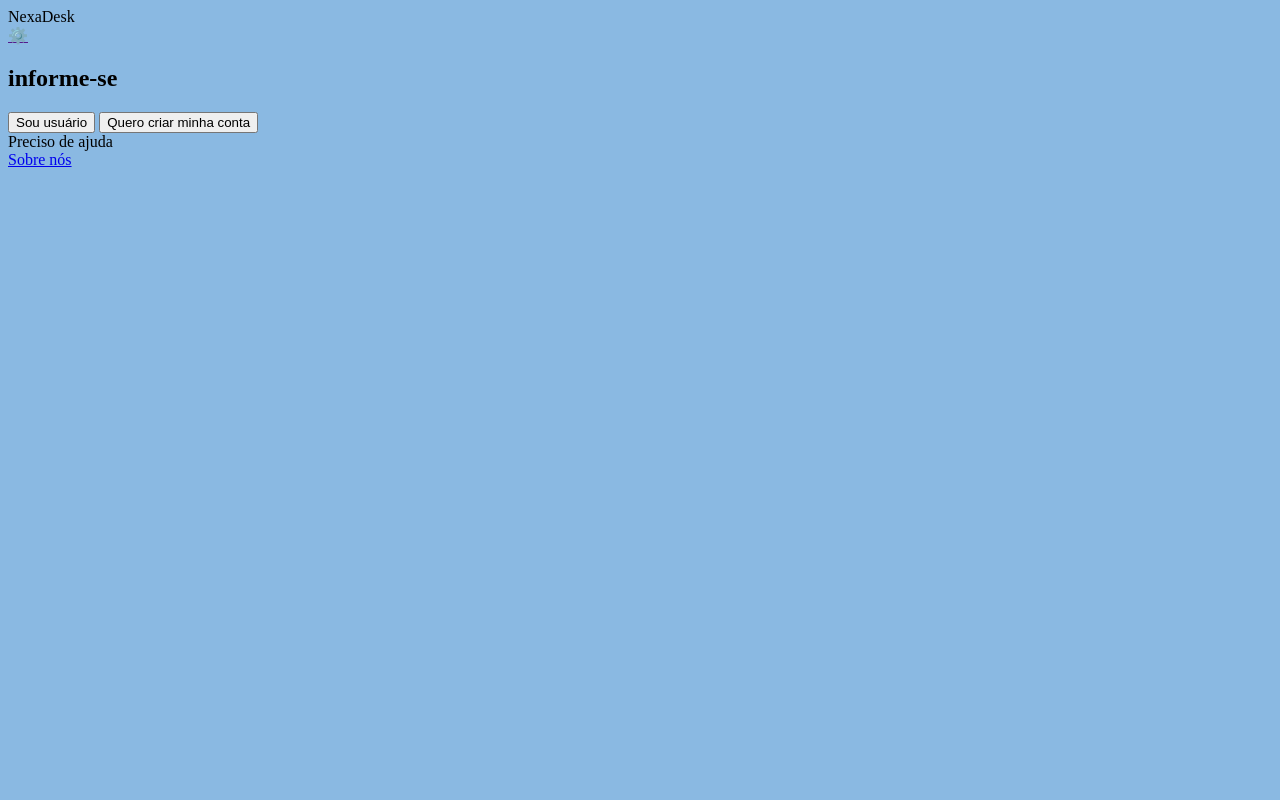
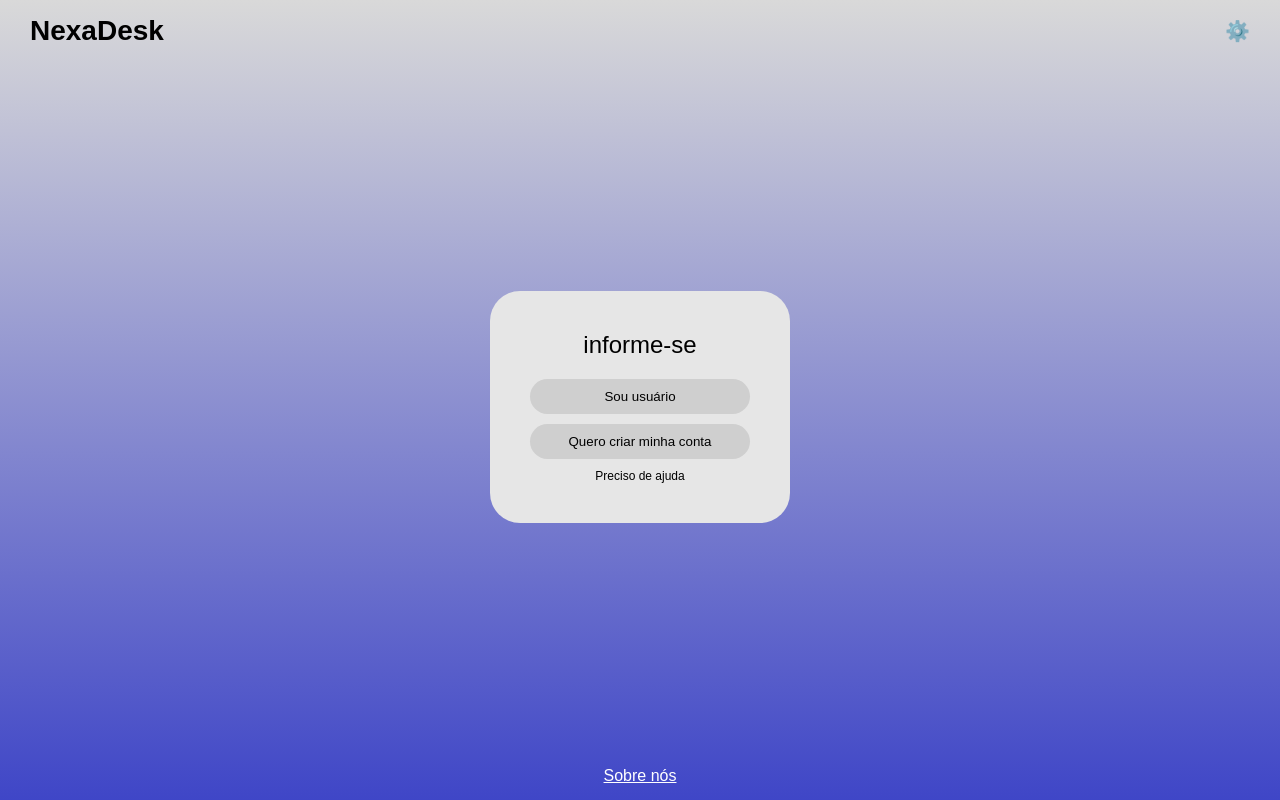
Before and after one commit to Progale123/tcc, a plain HTML site: page index.html in a window 1280 px wide. Drawn offline with Linux system fonts and the light colour scheme.

Commit message:
o css da nossa primeira tela foi feita e pretendo fazer alterações

```diff
--- a/e/style.css
+++ b/e/style.css
@@ -1,3 +1,82 @@
+* {
+  margin: 0;
+  padding: 0;
+  box-sizing: border-box;
+  font-family: Arial, sans-serif;
+}
+
 body {
-    background-color: rgb(138, 185, 226);
+  height: 100vh;
+  background: linear-gradient(to bottom, #d9d9d9, #3f46c7);
+  display: flex;
+  flex-direction: column;
 }
+
+.topo {
+  display: flex;
+  justify-content: space-between;
+  align-items: center;
+  padding: 15px 30px;
+}
+
+.logo {
+  font-size: 28px;
+  font-weight: bold;
+}
+
+.config a {
+  text-decoration: none;
+  font-size: 20px;
+}
+
+.container {
+  flex: 1;
+  display: flex;
+  justify-content: center;
+  align-items: center;
+}
+
+.card {
+  background: #e6e6e6;
+  padding: 40px;
+  border-radius: 30px;
+  text-align: center;
+  width: 300px;
+}
+
+.card h2 {
+  margin-bottom: 20px;
+  font-weight: normal;
+}
+
+/* Botões */
+.btn {
+  display: block;
+  width: 100%;
+  margin: 10px 0;
+  padding: 10px;
+  border: none;
+  border-radius: 20px;
+  background: #cfcfcf;
+  cursor: pointer;
+  transition: 0.3s;
+}
+
+.btn:hover {
+  background: #b5b5b5;
+}
+
+.ajuda {
+  font-size: 12px;
+  margin-top: 10px;
+}
+
+.footer {
+  text-align: center;
+  padding: 15px;
+}
+
+.footer a {
+  color: white;
+  text-decoration: underline;
+}
```
Also changed, not shown: e/sobre nós/sobre.html (added, +11 -0 lines).
